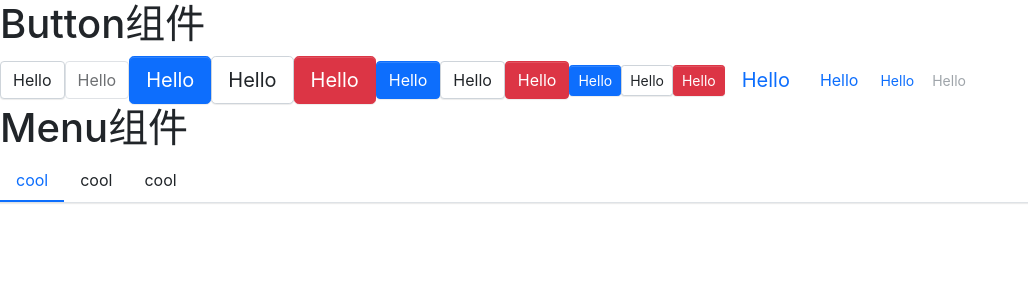
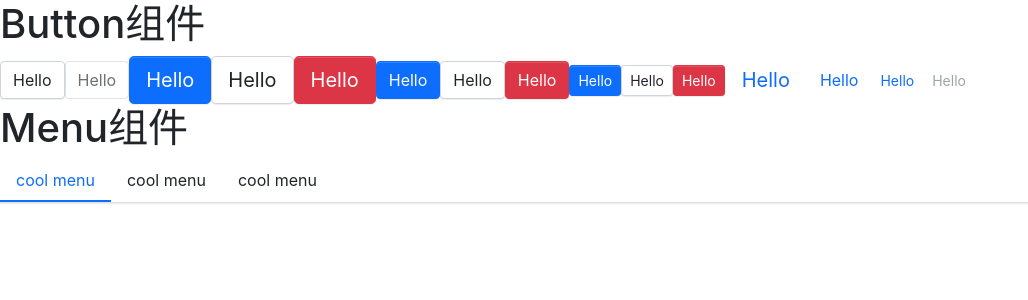
Before and after one commit to adekang/benas-react-ui, a React (Create React App) app: page / in a window 1280 px wide. Shown: the top 300 px of the page, without its empty margins (0-1028 px from the left). Built offline with nearby package versions, Linux system fonts and the light colour scheme.

Commit message:
阻止不是MenuItem以外的东西

```diff
--- a/src/components/Menu/MenuDemo.tsx
+++ b/src/components/Menu/MenuDemo.tsx
@@ -8,13 +8,13 @@
       <h1>Menu组件</h1>
       <Menu defaultIndex={0}>
         <MenuItem index={0}>
-          cool
+          cool menu
         </MenuItem>
         <MenuItem index={1}>
-          cool
+          cool menu
         </MenuItem>
         <MenuItem index={2}>
-          cool
+          cool menu
         </MenuItem>
       </Menu>
     </div>
--- a/src/components/Menu/menu.tsx
+++ b/src/components/Menu/menu.tsx
@@ -1,6 +1,6 @@
 import React, {createContext, useState} from 'react';
 import classNames from 'classnames';
-
+import {MenuItemProps} from './menuItem';
 
 type MenuMode = 'horizontal' | 'vertical'
 type SelectCallback = (selectedIndex: number) => void
@@ -13,12 +13,12 @@
   onSelect?: SelectCallback;
 }
 
-interface MenuContext {
+interface IMenuContext {
   index: number;
   onSelect?: SelectCallback;
 }
 
-export const MenuContext = createContext<MenuContext>({
+export const MenuContext = createContext<IMenuContext>({
   index: 0
 });
 
@@ -35,14 +35,27 @@
       onSelect(index);
     }
   };
-  const passedContext: MenuContext = {
+  const passedContext: IMenuContext = {
     index: currentActive ? currentActive : 0,
     onSelect: handleClick
   };
+  const renderChildren = () => {
+    return React.Children.map(children, (child, index) => {
+      const childElement = child as React.FunctionComponentElement<MenuItemProps>;
+      const {displayName} = childElement.type;
+      if (displayName === 'MenuItem') {
+        return child;
+      } else {
+        throw Error('不是一个MenuItem');
+      }
+    });
+
+  };
+
   return (
-    <ul className={classes} style={style}>
+    <ul className={classes} style={style} data-testid="test-menu">
       <MenuContext.Provider value={passedContext}>
-        {children}
+        {renderChildren()}
       </MenuContext.Provider>
     </ul>
   );
--- a/src/components/Menu/menuItem.tsx
+++ b/src/components/Menu/menuItem.tsx
@@ -30,4 +30,6 @@
   );
 };
 
+MenuItem.displayName = 'MenuItem';
+
 export default MenuItem;
```
